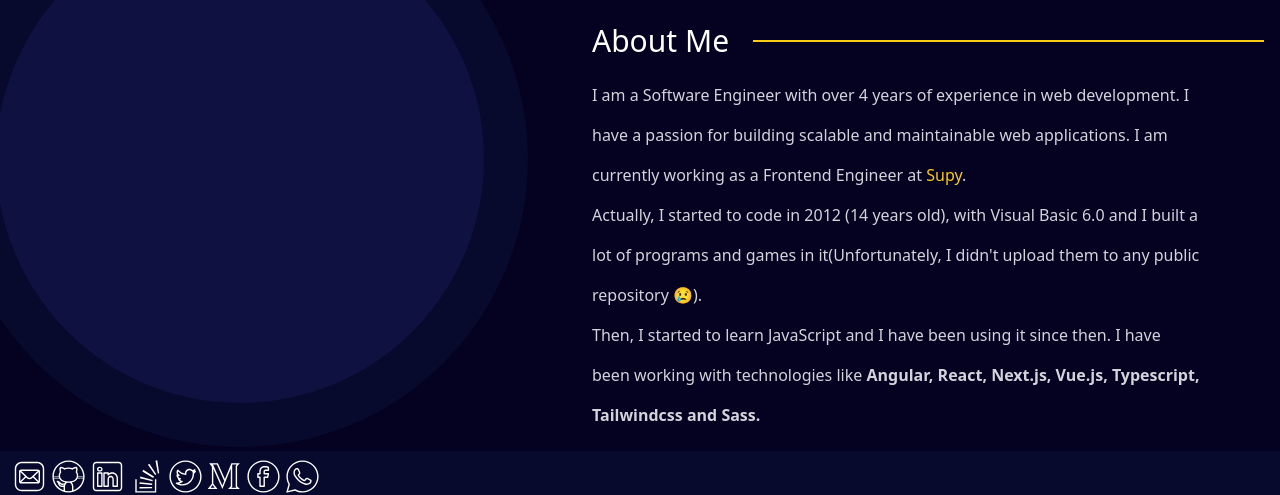
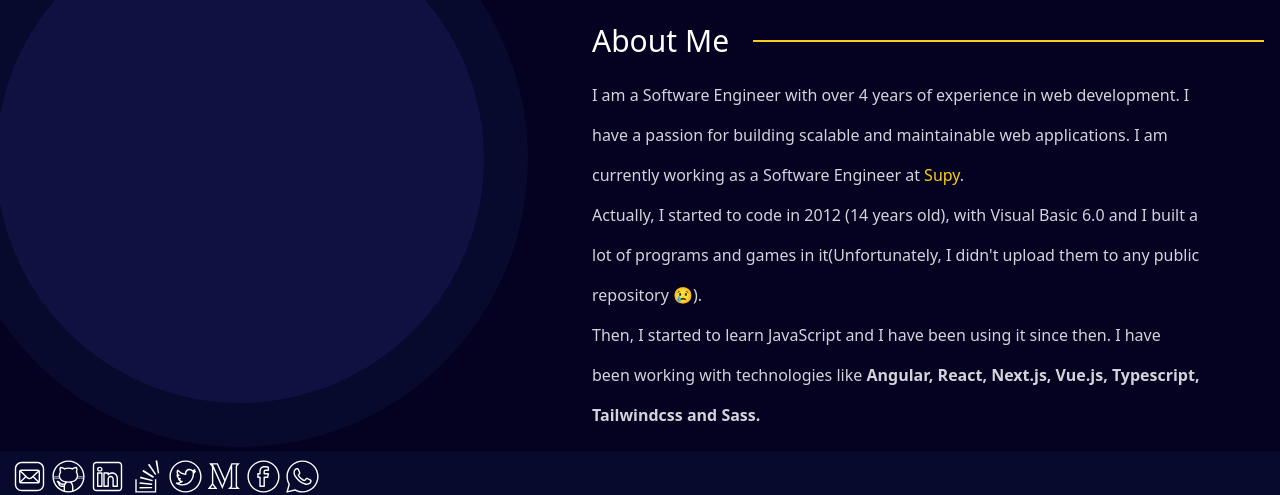
Before and after one commit to aliataf/website, a Next.js app: page /about in a window 1280 px wide. Shown: the part 193-688 px from the top of the page. Built offline with nearby package versions, Linux system fonts and the light colour scheme.

Commit message:
fix: about info and remove placeholder blur

```diff
--- a/src/components/ProjectCard.tsx
+++ b/src/components/ProjectCard.tsx
@@ -31,7 +31,6 @@
 							height="150px"
 							className="cursor-zoom-in rounded-xl"
 							onClick={() => onPhotoClick(project.photo)}
-							placeholder="blur"
 						/>
 					</div>
 				)}
--- a/src/components/layout/Footer/Footer.tsx
+++ b/src/components/layout/Footer/Footer.tsx
@@ -29,7 +29,6 @@
 							width="35px"
 							height="35px"
 							className="cursor-pointer hover:scale-105"
-							placeholder="blur"
 							unoptimized={true}
 						/>
 					</div>
--- a/src/pages/about.tsx
+++ b/src/pages/about.tsx
@@ -27,7 +27,7 @@
 							<div className="mt-6 leading-10 text-gray-300 sm:pr-16 sm:mt-4">
 								I am a Software Engineer with over 4 years of experience in web development.
 								I have a passion for building scalable and maintainable web applications. I
-								am currently working as a Frontend Engineer at{' '}
+								am currently working as a Software Engineer at{' '}
 								<a
 									href="https://supy.io/"
 									target="_blank"
--- a/src/pages/index.tsx
+++ b/src/pages/index.tsx
@@ -44,14 +44,14 @@
 								className={`h-7/12 ${
 									isTabletOrBigger ? 'w-5/12 -translate-y-11' : 'w-11/12'
 								}`}>
-								<Image src={myPhoto.url} alt={myPhoto.alt} width="500px" height="500px" placeholder="blur" />
+								<Image src={myPhoto.url} alt={myPhoto.alt} width="500px" height="500px" />
 							</div>
 							<BgCircle>
 								<div className="text-2xl font-light">Hello, I am</div>
 								<div className="text-8xl font-extrabold">Ali</div>
 								<div className="text-8xl font-extrabold">Ataf</div>
 								<div className="tracking-[5px] z-50 sm:tracking-[15px]">
-									<span className="whitespace-nowrap">Frontend Engineer</span>
+									<span className="whitespace-nowrap">Software Engineer</span>
 								</div>
 								<div className="mt-3">
 									<Button className="px-3 py-1 rounded-full hover:bg-accent">
```
